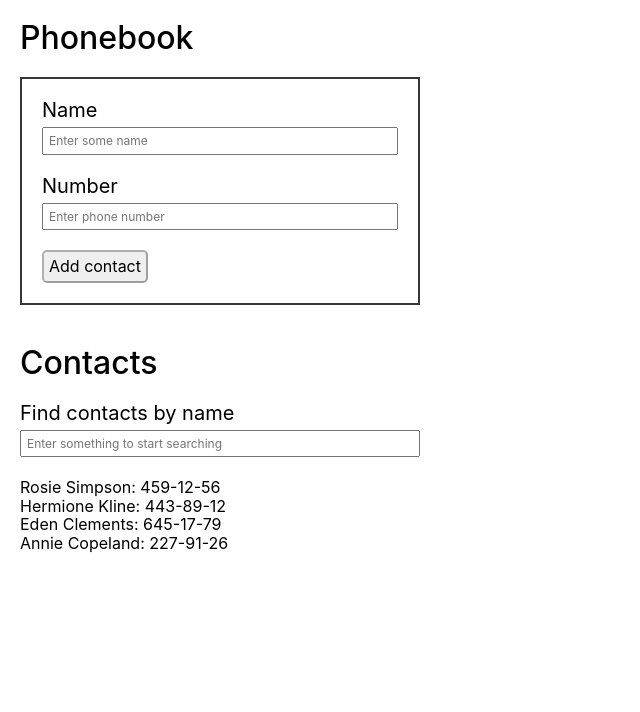
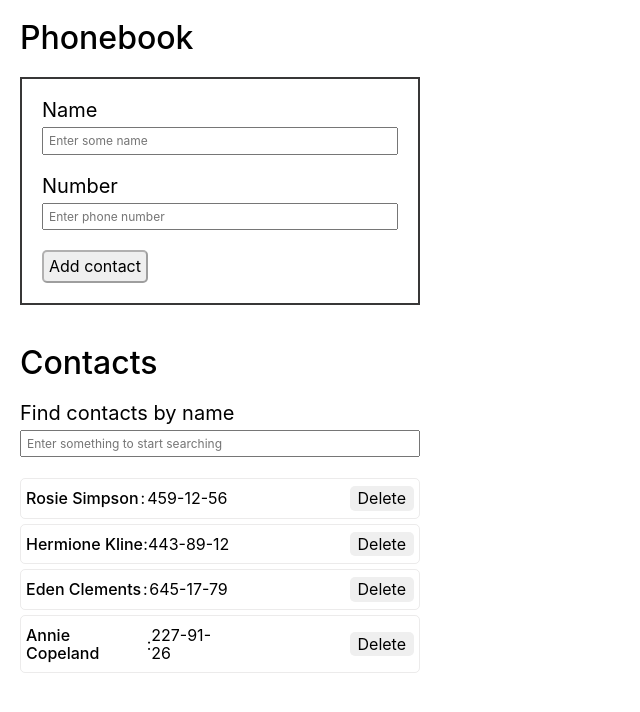
Before and after one commit to AnnaGubar/goit-react-hw-02-phonebook, a React (Create React App) app: page / in a window 1280 px wide. Shown: the top 712 px of the page, without its empty margins (0-640 px from the left). Built offline with nearby package versions, Linux system fonts and the light colour scheme.

Commit message:
did sixth part

```diff
--- a/src/App.js
+++ b/src/App.js
@@ -30,13 +30,14 @@ class App extends Component {
     this.handleUniqueListContacts(contact);
   };
 
-  // Filter
+  // FilterValue
   handleSearch = searchValue => {
     this.setState({
       filter: searchValue.filter,
     });
   };
 
+  // UniqueListContacts
   handleUniqueListContacts(contact) {
     this.setState(() => ({
       contacts: [contact, ...uniqueContacts],
@@ -53,6 +54,18 @@ class App extends Component {
       return listContact;
     });
   }
+
+  deleteContact = e => {
+    const contactToDelete = e.currentTarget.parentNode.firstChild.textContent;
+    // console.log(contactToDelete);
+    // console.log(this.state.contacts);
+
+    this.setState(prevState => ({
+      contacts: prevState.contacts.filter(
+        todo => todo.name !== contactToDelete,
+      ),
+    }));
+  };
 
   render() {
     // console.group('🔅 STATE');
@@ -75,6 +88,7 @@ class App extends Component {
           <ContactList
             contactName={this.state.contacts}
             filtredValue={this.state.filter}
+            deleteContact={this.deleteContact}
           />
         </Section>
       </>
--- a/src/Components/ContactForm/ContactForm.js
+++ b/src/Components/ContactForm/ContactForm.js
@@ -49,7 +49,9 @@ class ContactForm extends Component {
           />
         </label>
 
-        <button type="submit">Add contact</button>
+        <button className={s.submit} type="submit">
+          Add contact
+        </button>
       </form>
     );
   }
--- a/src/Components/ContactForm/ContactForm.module.css
+++ b/src/Components/ContactForm/ContactForm.module.css
@@ -27,7 +27,7 @@ input:focus {
   margin-bottom: 15px;
 }
 
-button {
+.submit {
   margin-top: 15px;
   padding: 5px;
   border-radius: 5px;
@@ -35,8 +35,8 @@ button {
   transition: all 400ms ease;
 }
 
-button:hover,
-button:focus {
+.submit:hover,
+.submit:focus {
   background-color: rgba(1, 1, 244, 0.499);
   border-color: transparent;
 }
--- a/src/Components/ContactList/ContactList.js
+++ b/src/Components/ContactList/ContactList.js
@@ -2,7 +2,7 @@ import React from 'react';
 // import PropTypes from 'prop-types';
 import s from './ContactList.module.css';
 
-function ContactList({ contactName, filtredValue }) {
+function ContactList({ contactName, filtredValue, deleteContact }) {
   // console.log(contactName);
   // console.log(filtredValue);
 
@@ -14,8 +14,15 @@ function ContactList({ contactName, filtredValue }) {
             contact.name.toLowerCase().trim().includes(filtredValue),
           )
           .map(({ id, name, number }) => (
-            <li key={id}>
-              {name}: {number}
+            <li key={id} className={s.contact}>
+              <p>{name}</p>: <span>{number}</span>
+              <button
+                className={s.delete}
+                type="button"
+                onClick={deleteContact}
+              >
+                Delete
+              </button>
             </li>
           ))}
     </ul>
--- a/src/Components/ContactList/ContactList.module.css
+++ b/src/Components/ContactList/ContactList.module.css
@@ -2,3 +2,38 @@
   padding: 0;
   list-style: none;
 }
+
+.contact {
+  width: 400px;
+  display: flex;
+  justify-content: space-between;
+  border: 1px solid rgba(162, 155, 155, 0.203);
+  border-radius: 5px;
+  align-items: center;
+  margin-bottom: 5px;
+  padding: 5px;
+  transition: all 400ms ease-in-out;
+}
+
+p {
+  margin: 5px 0;
+  font-weight: 500;
+}
+
+.contact:hover,
+.contact:focus {
+  border: 2px solid rgba(162, 155, 155, 0.203);
+  background-color: rgba(162, 155, 155, 0.203);
+}
+
+.delete {
+  margin-left: 120px;
+  border-radius: 5px;
+  border-color: transparent;
+  transition: all 400ms ease-in-out;
+}
+
+.contact:hover .delete,
+.contact:focus .delete {
+  background-color: #e09898;
+}
```
